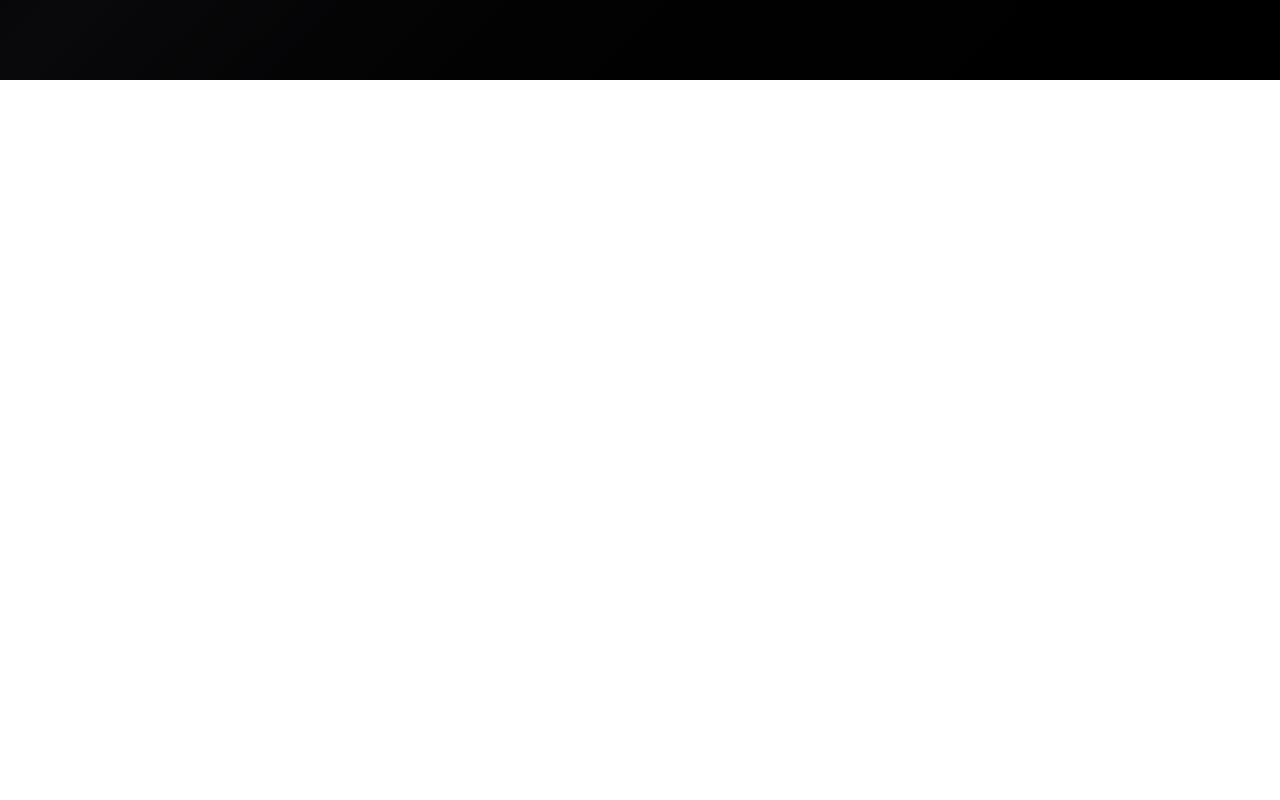
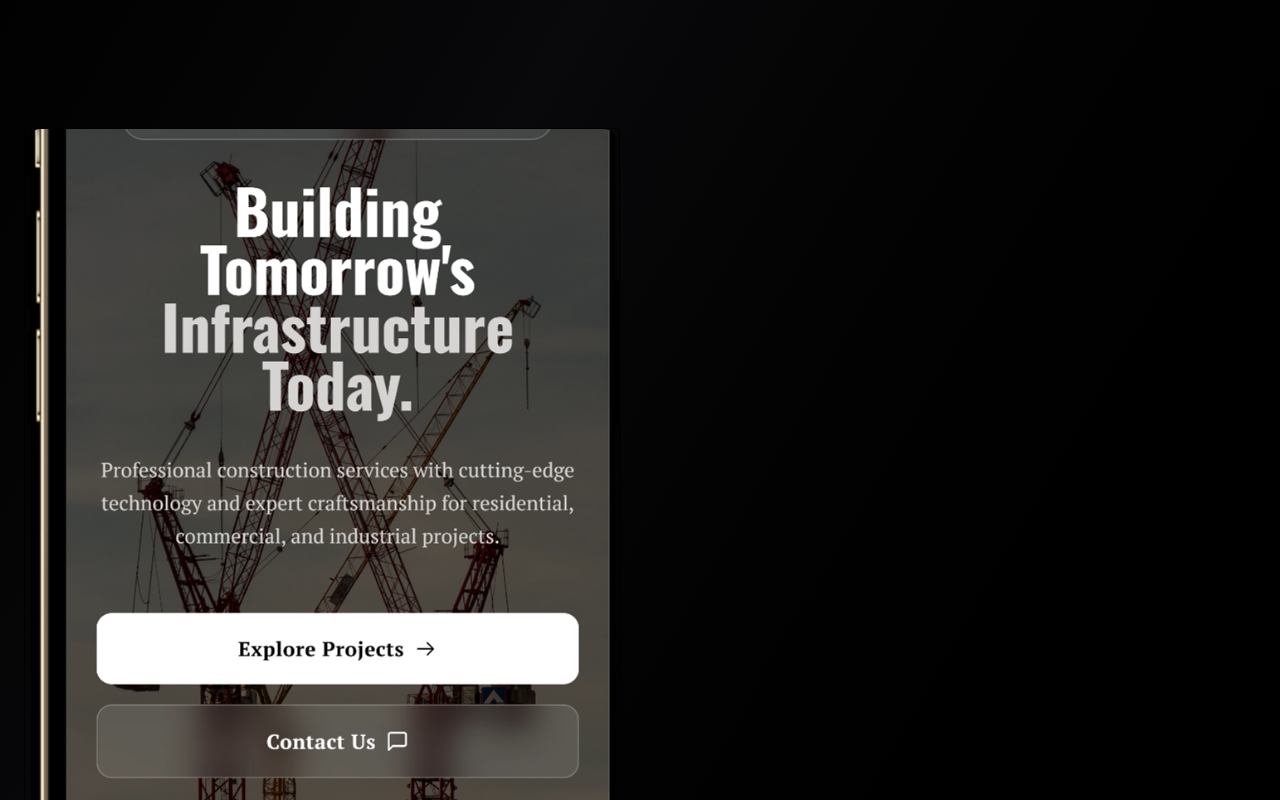
Before and after one commit to abbasolabode/myPortfolio, a React (Vite) app: page /work in a window 1280 px wide. Shown: the part 1180-1980 px from the top of the page. Before the commit the page ends 1577 px from the top, so only its background shows below. Built offline with nearby package versions, Linux system fonts and the light colour scheme.

Commit message:
Update WorkUi component

```diff
--- a/src/ui/WorkUi.jsx
+++ b/src/ui/WorkUi.jsx
@@ -39,7 +39,39 @@ const projectCards = [
     },
 
     {
-        id: 3,
+        id: 2,
+        image: "/images/iPhone-reinaflo.png",
+        label: "Reina Flo",
+        year: 2026,
+        url: "https://reinaflo.vercel.app",
+        tool: [
+            <FaReact className="text-blue-500" />,
+            <RiTailwindCssFill className="text-sky-400" />,
+            <SiSupabase className="text-green-400" />,
+            <TbBrandFramerMotion className="text-pink-400" />,
+        ],
+        toolNames: [
+            {
+                id: 1,
+                label: "React",
+                icon: <FaReact className="text-blue-500" />,
+            },
+            {
+                id: 2,
+                label: "Tailwind",
+                icon: <RiTailwindCssFill className="text-blue-500" />,
+            },
+            {
+                id: 3,
+                label: "Supabase",
+                icon: <SiSupabase className="text-green-400" />,
+            },
+        ]
+    },
+
+
+    {
+        id: 2,
         image: "/images/iPhone-14.png",
         label: "AI-Integration",
         year: 2026,
```
